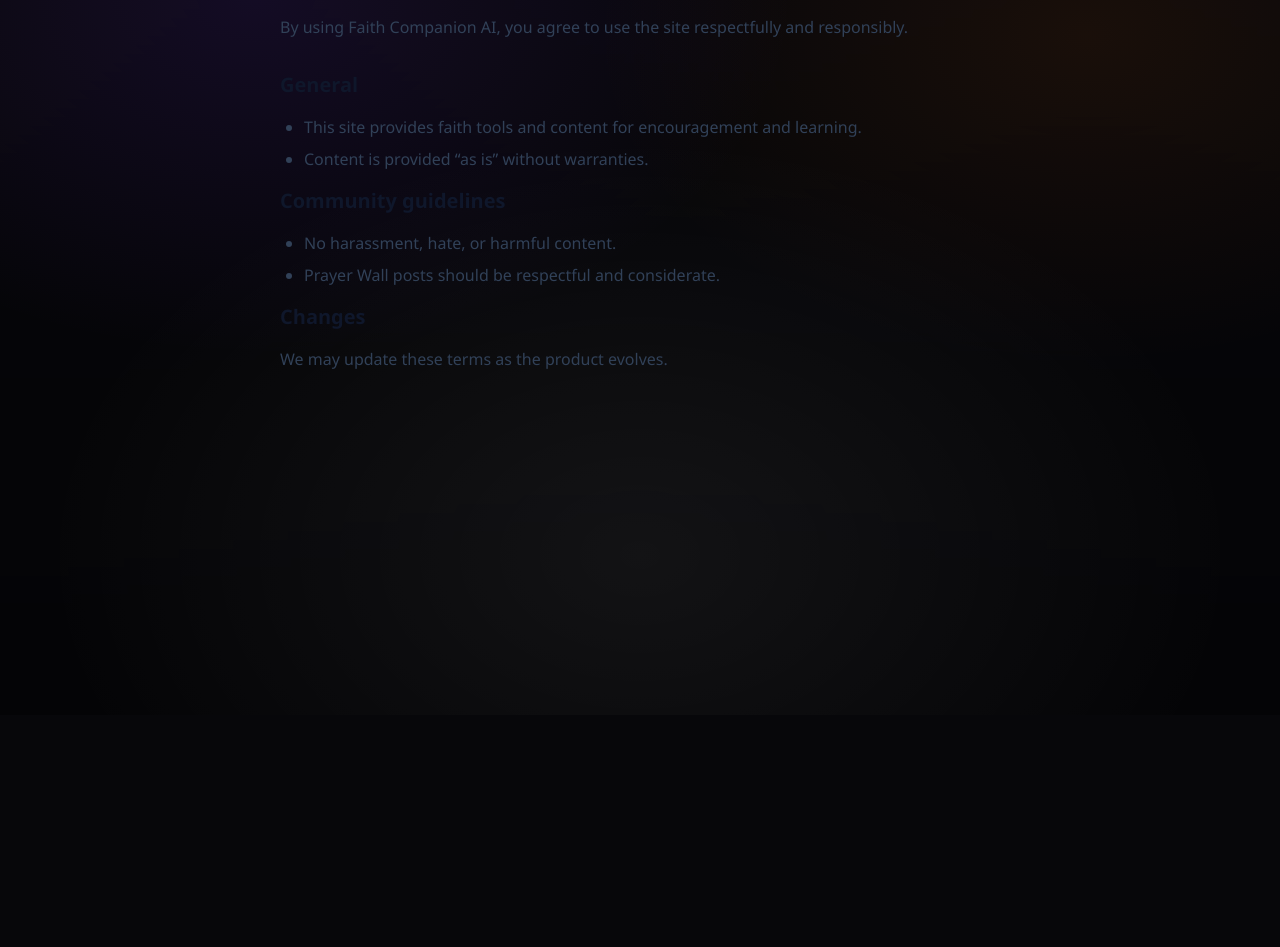
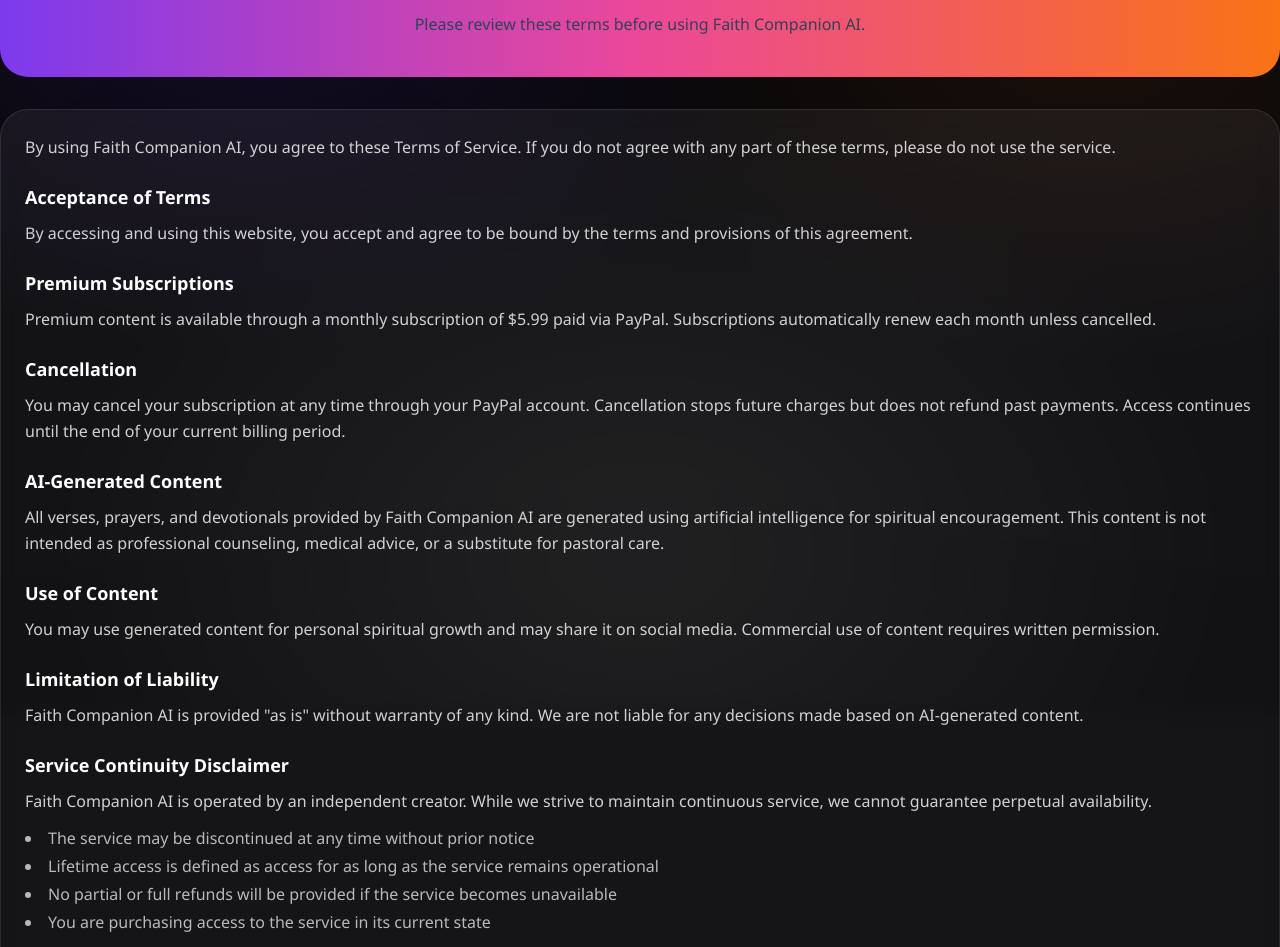
Before and after one commit to Tunjilor/faithcompanionai, a Next.js app: page /terms in a window 1280 px wide. Shown: the part 85-1032 px from the top of the page. Before the commit the page ends 800 px from the top, so only its background shows below. Built offline with nearby package versions, Linux system fonts and the light colour scheme.

Commit message:
Update page.tsx

```diff
--- a/src/app/terms/page.tsx
+++ b/src/app/terms/page.tsx
@@ -1,27 +1,141 @@
+import BrandHeader from "@/components/BrandHeader";
+
 export default function TermsPage() {
   return (
-    <main className="mx-auto max-w-3xl px-6 py-12">
-      <h1 className="text-3xl font-bold text-slate-900">Terms of Use</h1>
-      <p className="mt-4 text-slate-700">
-        By using Faith Companion AI, you agree to use the site respectfully and responsibly.
-      </p>
+    <div className="space-y-8">
+      <BrandHeader
+        title="Terms of Service"
+        subtitle="Please review these terms before using Faith Companion AI."
+      />
 
-      <section className="mt-8 space-y-4 text-slate-700">
-        <h2 className="text-xl font-semibold text-slate-900">General</h2>
-        <ul className="list-disc pl-6 space-y-2">
-          <li>This site provides faith tools and content for encouragement and learning.</li>
-          <li>Content is provided “as is” without warranties.</li>
-        </ul>
+      <div className="fc-surface p-6 space-y-6">
+        {/* Introduction */}
+        <section>
+          <p className="text-white/80 leading-relaxed">
+            By using Faith Companion AI, you agree to these Terms of Service. If you
+            do not agree with any part of these terms, please do not use the service.
+          </p>
+        </section>
 
-        <h2 className="text-xl font-semibold text-slate-900">Community guidelines</h2>
-        <ul className="list-disc pl-6 space-y-2">
-          <li>No harassment, hate, or harmful content.</li>
-          <li>Prayer Wall posts should be respectful and considerate.</li>
-        </ul>
+        {/* Acceptance */}
+        <section>
+          <h2 className="text-lg font-semibold text-white mb-2">
+            Acceptance of Terms
+          </h2>
+          <p className="text-white/80 leading-relaxed">
+            By accessing and using this website, you accept and agree to be bound
+            by the terms and provisions of this agreement.
+          </p>
+        </section>
 
-        <h2 className="text-xl font-semibold text-slate-900">Changes</h2>
-        <p>We may update these terms as the product evolves.</p>
-      </section>
-    </main>
+        {/* Premium Subscriptions */}
+        <section>
+          <h2 className="text-lg font-semibold text-white mb-2">
+            Premium Subscriptions
+          </h2>
+          <p className="text-white/80 leading-relaxed">
+            Premium content is available through a monthly subscription of $5.99
+            paid via PayPal. Subscriptions automatically renew each month unless
+            cancelled.
+          </p>
+        </section>
+
+        {/* Cancellation */}
+        <section>
+          <h2 className="text-lg font-semibold text-white mb-2">
+            Cancellation
+          </h2>
+          <p className="text-white/80 leading-relaxed">
+            You may cancel your subscription at any time through your PayPal
+            account. Cancellation stops future charges but does not refund past
+            payments. Access continues until the end of your current billing
+            period.
+          </p>
+        </section>
+
+        {/* AI Content Disclaimer */}
+        <section>
+          <h2 className="text-lg font-semibold text-white mb-2">
+            AI-Generated Content
+          </h2>
+          <p className="text-white/80 leading-relaxed">
+            All verses, prayers, and devotionals provided by Faith Companion AI are
+            generated using artificial intelligence for spiritual encouragement.
+            This content is not intended as professional counseling, medical advice,
+            or a substitute for pastoral care.
+          </p>
+        </section>
+
+        {/* Use of Content */}
+        <section>
+          <h2 className="text-lg font-semibold text-white mb-2">
+            Use of Content
+          </h2>
+          <p className="text-white/80 leading-relaxed">
+            You may use generated content for personal spiritual growth and may
+            share it on social media. Commercial use of content requires written
+            permission.
+          </p>
+        </section>
+
+        {/* Limitation of Liability */}
+        <section>
+          <h2 className="text-lg font-semibold text-white mb-2">
+            Limitation of Liability
+          </h2>
+          <p className="text-white/80 leading-relaxed">
+            Faith Companion AI is provided "as is" without warranty of any kind. We
+            are not liable for any decisions made based on AI-generated content.
+          </p>
+        </section>
+
+        {/* Service Continuity */}
+        <section>
+          <h2 className="text-lg font-semibold text-white mb-2">
+            Service Continuity Disclaimer
+          </h2>
+          <p className="text-white/80 leading-relaxed">
+            Faith Companion AI is operated by an independent creator. While we
+            strive to maintain continuous service, we cannot guarantee perpetual
+            availability.
+          </p>
+
+          <ul className="mt-3 list-disc list-inside text-white/70 space-y-1">
+            <li>The service may be discontinued at any time without prior notice</li>
+            <li>
+              Lifetime access is defined as access for as long as the service
+              remains operational
+            </li>
+            <li>
+              No partial or full refunds will be provided if the service becomes
+              unavailable
+            </li>
+            <li>
+              You are purchasing access to the service in its current state
+            </li>
+          </ul>
+        </section>
+
+        {/* Contact */}
+        <section>
+          <h2 className="text-lg font-semibold text-white mb-2">
+            Contact
+          </h2>
+          <p className="text-white/80">
+            For questions about these Terms of Service, please contact us at:
+          </p>
+          <p className="mt-2 font-medium text-white">
+            shoptunji@gmail.com
+          </p>
+        </section>
+
+        {/* Last Updated */}
+        <section className="pt-4 border-t border-white/10">
+          <p className="text-sm text-white/50">
+            Last updated: {new Date().toLocaleDateString()}
+          </p>
+        </section>
+      </div>
+    </div>
   );
 }
```
